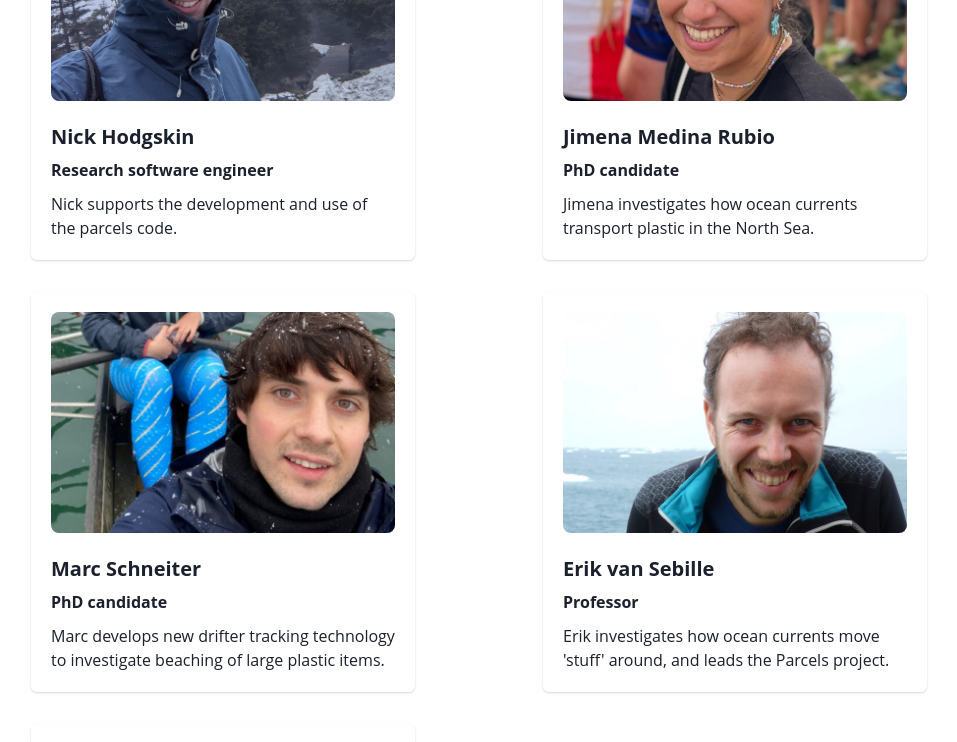
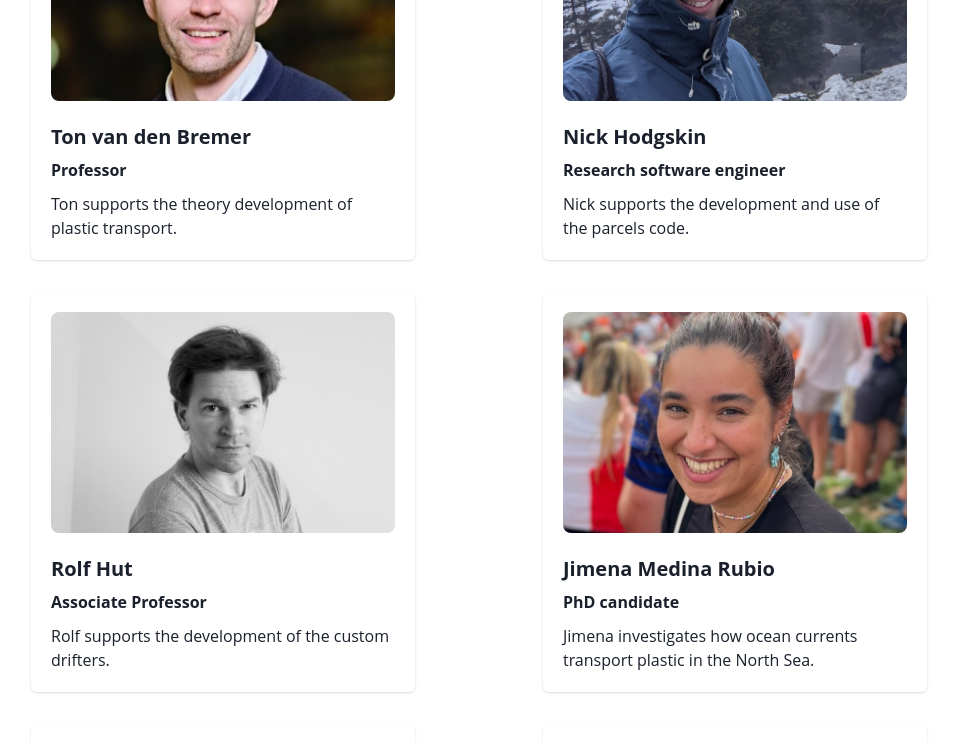
Before and after one commit to Parcels-code/noordzeeplastic.nl, a Next.js app: page /team in a window 1280 px wide. Shown: the part 740-1482 px from the top of the page, without its empty margins (113-1070 px from the left). Built offline with nearby package versions, Linux system fonts and the light colour scheme; a web font is replaced by a local one.

Commit message:
Adding Ton en Rolf

```diff
--- a/src/data/team-members.ts
+++ b/src/data/team-members.ts
@@ -13,6 +13,12 @@ export const CurrentTeamMembers: CurrentTeamMember[] = [
     position: 'Research software engineer',
     description: 'Nick supports the development and use of the parcels code.',
     image: 'team_member_photos/NickHodgskin.jpg',
+  },
+  {
+    name: 'Rolf Hut',
+    position: 'Associate Professor',
+    description: 'Rolf supports the development of the custom drifters.',
+    image: 'team_member_photos/RolfHut.jpg',
   },
   {
     name: 'Jimena Medina Rubio',
@@ -36,8 +42,15 @@ export const CurrentTeamMembers: CurrentTeamMember[] = [
     image: 'team_member_photos/ViktorvanBilsen.jpg',
   },
   {
+    name: 'Ton van den Bremer',
+    position: 'Professor',
+    description:
+      "Ton supports the theory development of plastic transport.",
+    image: 'team_member_photos/TonvandenBremer.jpg',
+  },
+  {
     name: 'Erik van Sebille',
-    position: 'Professor',
+    position: 'Project lead and Professor',
     description:
       "Erik investigates how ocean currents move 'stuff' around, and leads the Parcels project.",
     image: 'team_member_photos/ErikvanSebille.jpg',
```
Also changed, not shown: public/team_member_photos/RolfHut.jpg (added), public/team_member_photos/TonvandenBremer.jpg (added).
